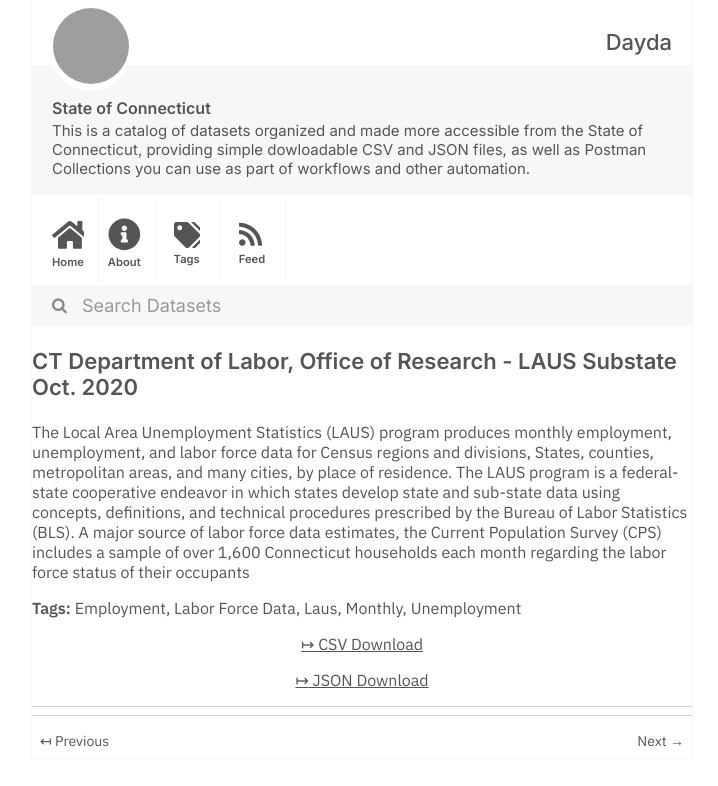
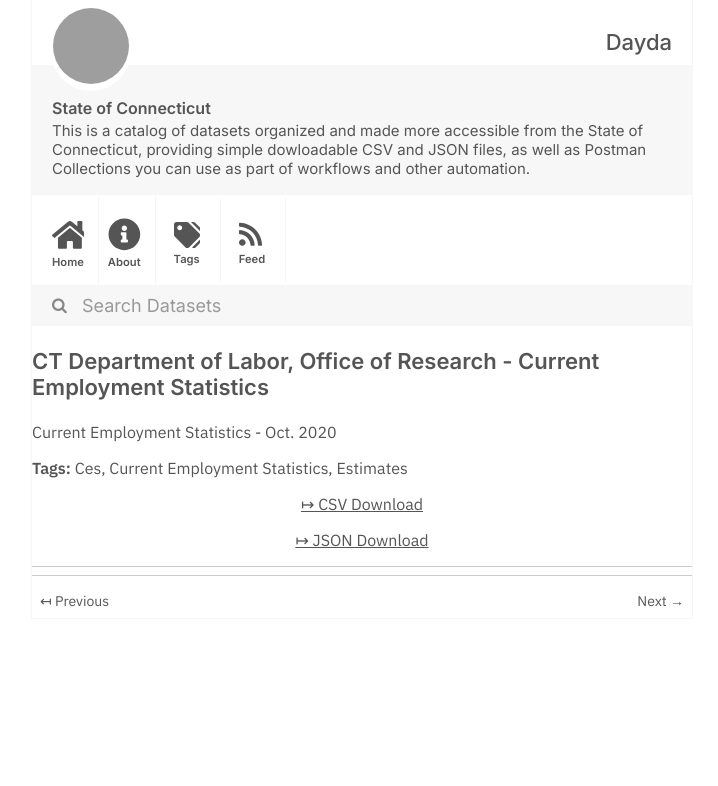
Before and after one commit to dayda-entities/state-of-connecticut, a Jekyll site: the page built from _posts/2020-11-12-ct-department-of-labor-office-.md, in a window 1280 px wide, cut to the strip 0-786 px from the top of the page. Shown: the whole strip, without its empty margins (278-996 px from the left). Built offline with Jekyll 4.4.1, drawn with Linux system fonts in a browser that asks for light colours; grey boxes are pictures that could not be loaded.

Commit message:
Publish Data

```diff
--- a/_posts/2020-11-12-ct-department-of-labor-office-.md
+++ b/_posts/2020-11-12-ct-department-of-labor-office-.md
@@ -1,20 +1,18 @@
 ---
-title: 'CT Department of Labor, Office of Research - LAUS Substate Oct. 2020'
-created: '2020-11-12T14:57:02.043821'
-modified: '2020-12-04T18:57:41.206652'
+title: 'CT Department of Labor, Office of Research - Current Employment Statistics'
+created: '2020-11-12T14:56:13.831103'
+modified: '2020-12-04T18:56:51.062401'
 state: active
 type: dataset
 tags:
-  - Employment
-  - Labor Force Data
-  - Laus
-  - Monthly
-  - Unemployment
+  - Ces
+  - Current Employment Statistics
+  - Estimates
 groups:
   - Local Government
-csv_url: 'https://data.ct.gov/api/views/nfe2-aprv/rows.csv?accessType=DOWNLOAD'
-json_url: 'https://data.ct.gov/api/views/nfe2-aprv/rows.json?accessType=DOWNLOAD'
+csv_url: 'https://data.ct.gov/api/views/h44w-mqs3/rows.csv?accessType=DOWNLOAD'
+json_url: 'https://data.ct.gov/api/views/h44w-mqs3/rows.json?accessType=DOWNLOAD'
 layout: post
 
 ---
-The Local Area Unemployment Statistics (LAUS) program produces monthly employment, unemployment, and labor force data for Census regions and divisions, States, counties, metropolitan areas, and many cities, by place of residence. The LAUS program is a federal-state cooperative endeavor in which states develop state and sub-state data using concepts, definitions, and technical procedures prescribed by the Bureau of Labor Statistics (BLS). A major source of labor force data estimates, the Current Population Survey (CPS) includes a sample of over 1,600 Connecticut households each month regarding the labor force status of their occupants
+Current Employment Statistics - Oct. 2020
```
